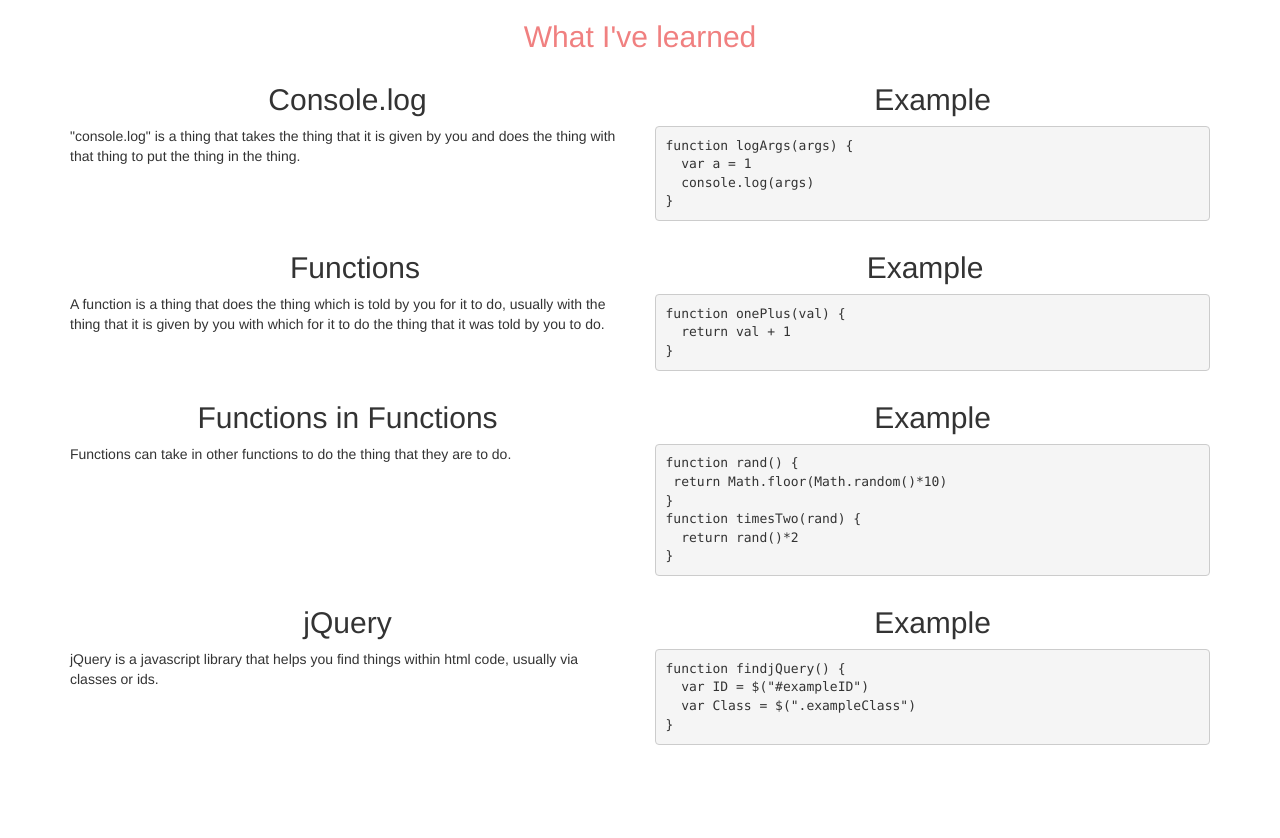
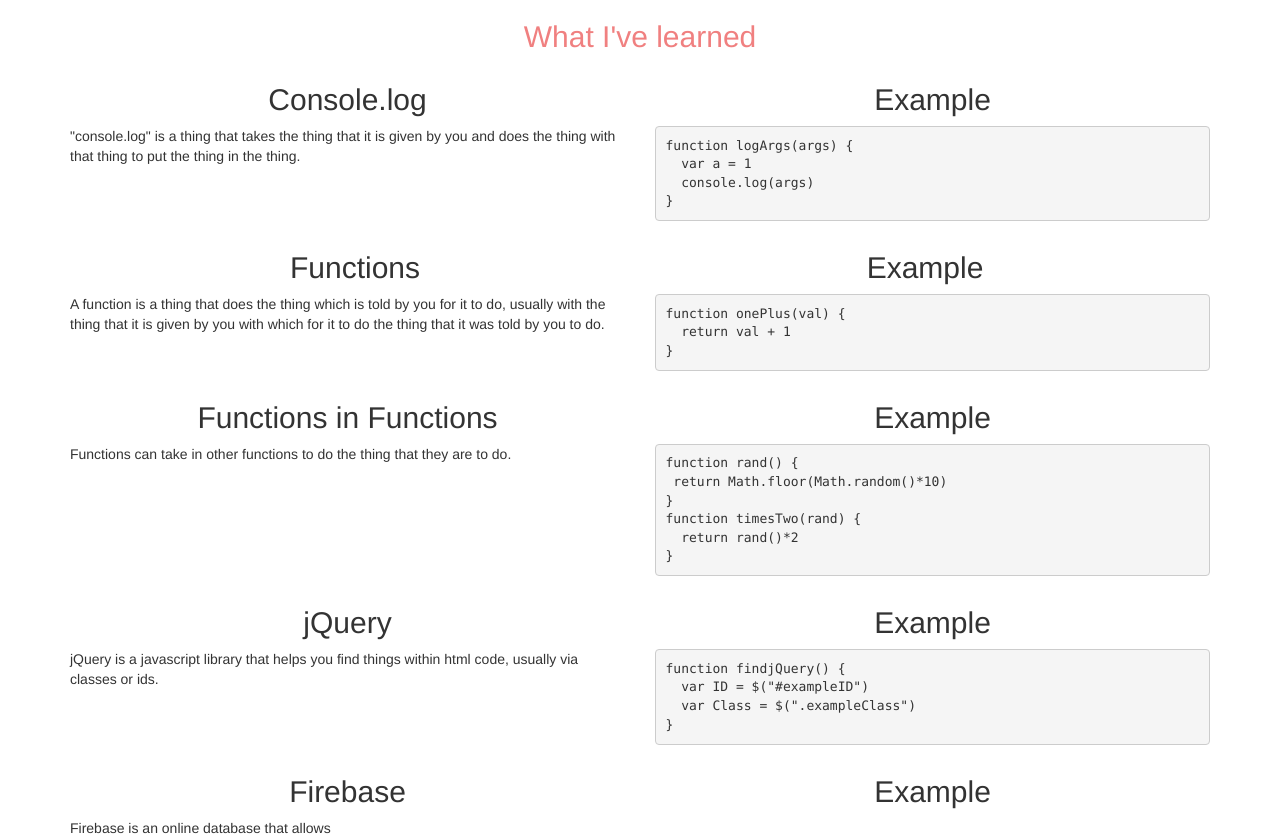
Before and after one commit to Claadam/javascript-display, a plain HTML site: page index.html in a window 1280 px wide. Before the commit the page ends 800 px from the top, so only its background shows below. Drawn offline with nearby package versions, Linux system fonts and the light colour scheme.

Commit message:
Classadoo autocommit

```diff
--- a/index.html
+++ b/index.html
@@ -97,8 +97,29 @@
               </div>
           </div>
         </div>
+        </div>
+      </div>
+        <div class="row">
+          <div class="row learning-item">
+            <div class="col-xs-6">
+              <h2 class="text-center">Firebase</h2>
+            </div>
+            <div class="col-xs-6">
+              <h2 class="text-center">Example</h2>
+            </div>
           </div>
-      </div>
+          <div class="col-xs-12">
+            <div class="row learning-item">
+              <div class="row">
+                <div class="col-xs-6">
+                  Firebase is an online database that allows
+                </div>
+                <div class="col-xs-6" id="fifthbox">
+                </div>
+              </div>
+            </div>
+          </div>
+        </div>
     </div>
     </div>
     <script src="script.js" type="text/javascript"></script>
```
